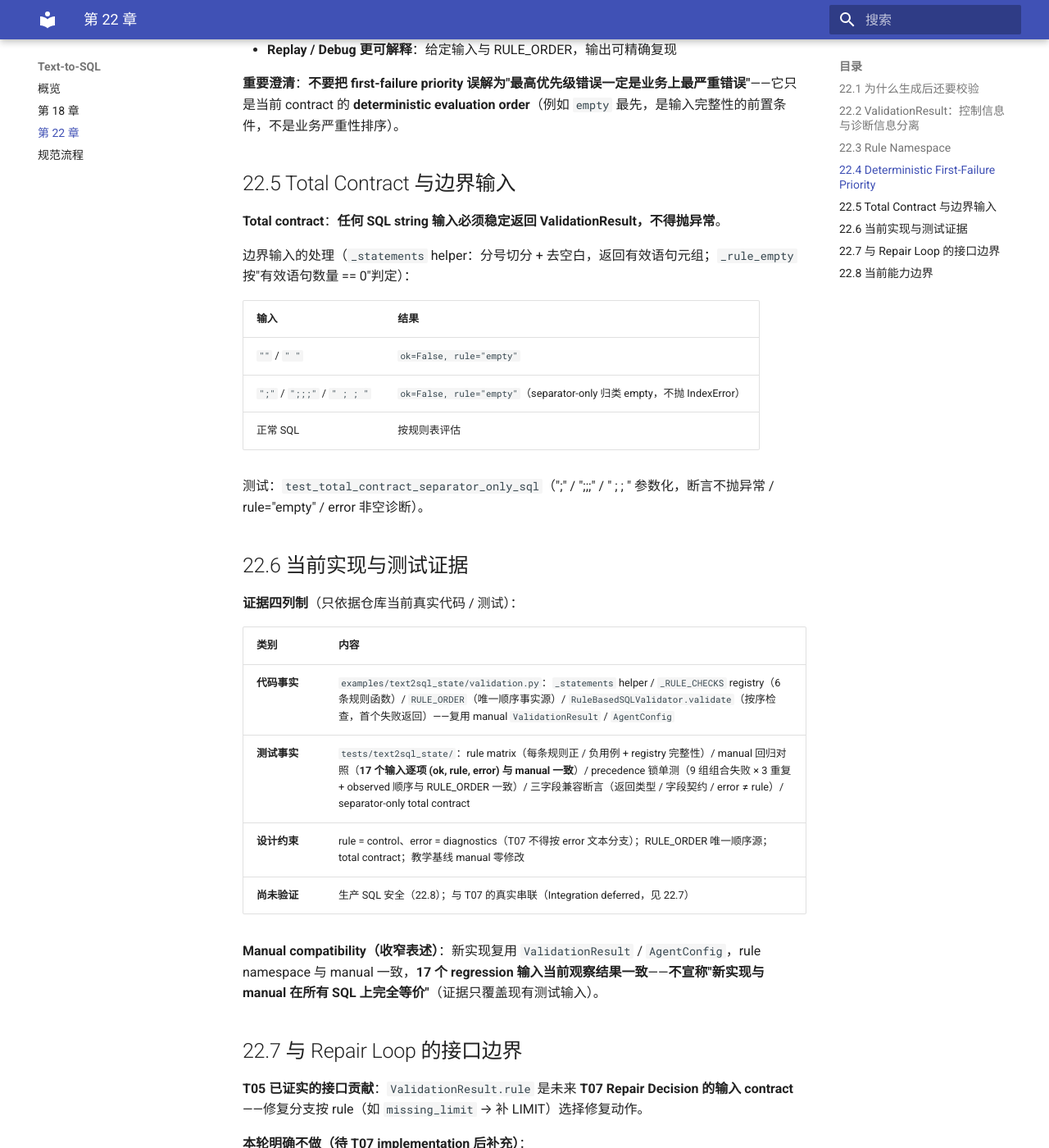
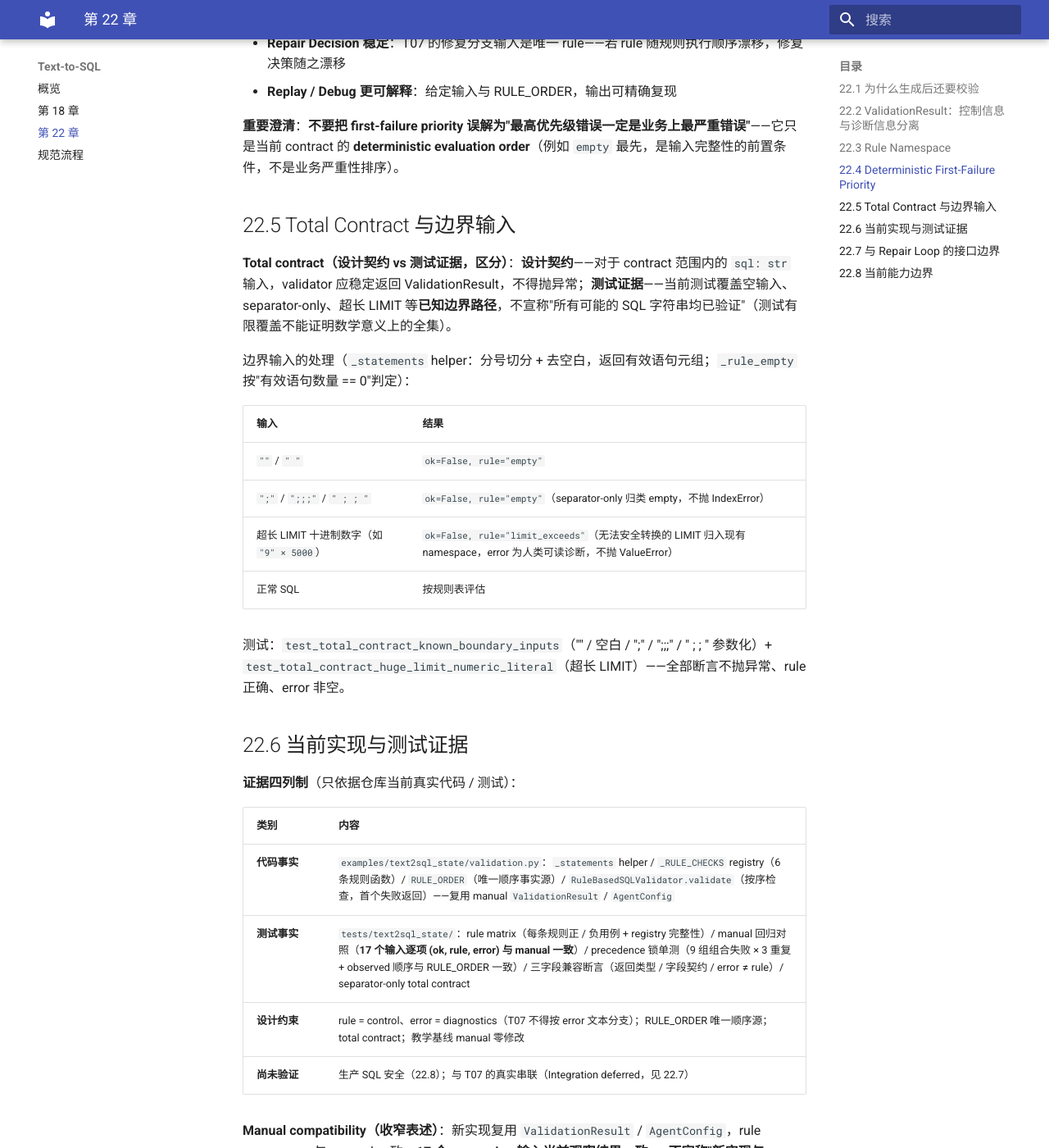
Before and after one commit to AnRun-M/enterprise-ai-agent-handbook, an MkDocs documentation site: the page built from docs/04-text2sql/ch22-sql-validation-repair-loop.md, in a window 1280 px wide and 1400 px high, scrolled down 2751 px. Shown: the whole window at 82% size. Built offline with MkDocs 1.6.1 and Material for MkDocs 9.7.7, drawn with Linux system fonts in a browser that asks for light colours; some of the changed text lies outside the part shown.

Commit message:
fix: harden sql validation total contract
Co-Authored-By: Claude <noreply@anthropic.com>

```diff
--- a/docs/04-text2sql/ch22-sql-validation-repair-loop.md
+++ b/docs/04-text2sql/ch22-sql-validation-repair-loop.md
@@ -20,7 +20,7 @@
 
 canonical 流程中 T05 是生成之后、执行之前的**确定性门**：候选 SQL 必须经过静态校验，才能进入权限与风险检查（T06）与执行（T09）。**校验失败 → 修复或人工审批（T07）**——这正是本章 T07 部分的接口位置（22.7）。
 
-**为什么是"静态"**：T05 只检查 SQL 文本本身的确定性属性（语法形态 / 首关键字 / LIMIT 存在性与上限），**不执行 SQL、不查询数据库、不判断权限与业务风险**（那是 T06 的职责，22.8）。
+**为什么是"静态"**：T05 只检查 SQL 文本的**确定性文本级特征**（statement 分隔、首关键字、LIMIT 存在性与上限），**不执行 SQL、不查询数据库、不判断权限与业务风险**（那是 T06 的职责，22.8）。**注意表述边界**：这是文本级检查（split / regex），**不是 SQL syntax parsing**（22.8 的 lexical heuristic 限定）。
 
 ## 22.2 ValidationResult：控制信息与诊断信息分离
 
@@ -78,7 +78,7 @@ empty → multi_statement → forbidden_keyword → select_only → missing_limi
 
 ## 22.5 Total Contract 与边界输入
 
-**Total contract**：**任何 SQL string 输入必须稳定返回 ValidationResult，不得抛异常**。
+**Total contract（设计契约 vs 测试证据，区分）**：**设计契约**——对于 contract 范围内的 `sql: str` 输入，validator 应稳定返回 ValidationResult，不得抛异常；**测试证据**——当前测试覆盖空输入、separator-only、超长 LIMIT 等**已知边界路径**，不宣称"所有可能的 SQL 字符串均已验证"（测试有限覆盖不能证明数学意义上的全集）。
 
 边界输入的处理（`_statements` helper：分号切分 + 去空白，返回有效语句元组；`_rule_empty` 按"有效语句数量 == 0"判定）：
 
@@ -86,9 +86,10 @@ empty → multi_statement → forbidden_keyword → select_only → missing_limi
 |---|---|
 | `""` / `"   "` | `ok=False, rule="empty"` |
 | `";"` / `";;;"` / `" ; ; "` | `ok=False, rule="empty"`（separator-only 归类 empty，不抛 IndexError） |
+| 超长 LIMIT 十进制数字（如 `"9" × 5000`） | `ok=False, rule="limit_exceeds"`（无法安全转换的 LIMIT 归入现有 namespace，error 为人类可读诊断，不抛 ValueError） |
 | 正常 SQL | 按规则表评估 |
 
-测试：`test_total_contract_separator_only_sql`（";" / ";;;" / " ; ; " 参数化，断言不抛异常 / rule="empty" / error 非空诊断）。
+测试：`test_total_contract_known_boundary_inputs`（"" / 空白 / ";" / ";;;" / " ; ; " 参数化）+ `test_total_contract_huge_limit_numeric_literal`（超长 LIMIT）——全部断言不抛异常、rule 正确、error 非空。
 
 ## 22.6 当前实现与测试证据
 
@@ -131,6 +132,8 @@ empty → multi_statement → forbidden_keyword → select_only → missing_limi
 - injection / security completeness
 - production audit
 
+**Lexical heuristic 限定（明确）**：当前实现是 **textual / lexical validator，不是 SQL parser**——`split(";")`、first-keyword regex、LIMIT regex 属于教学级 heuristic；**字符串字面量、SQL comments、复杂 dialect syntax 可能造成误判**。这是本任务的明确边界，不是本任务要求解决的问题；**不引入 AST parser**。
+
 **边界归属**：权限与风险（含审批触发）属于 **T06**（canonical T06），**不塞入 T05**；扫描 / 成本 / 审计等生产能力属于 Part 05 / v0.6.0 里程碑；真实引擎执行属于 T09（Fake 实现 + 架构引用）。
 
 ---
```
Also changed, not shown: .ai/context/current.md (+1 -1 lines), .ai/tasks/TASK-0030-t05-sql-validation.md (+7 -0 lines), 2 other files.
